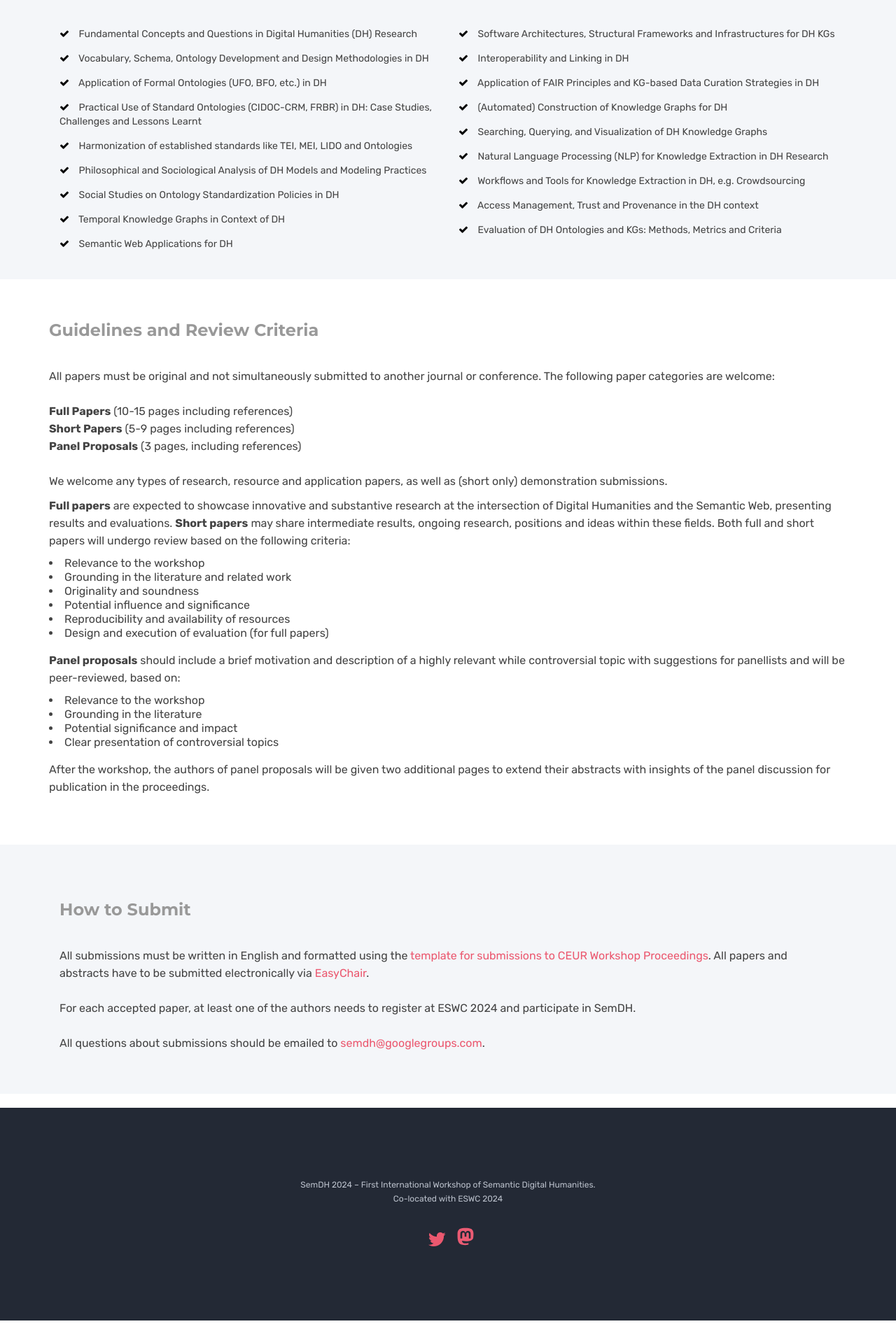
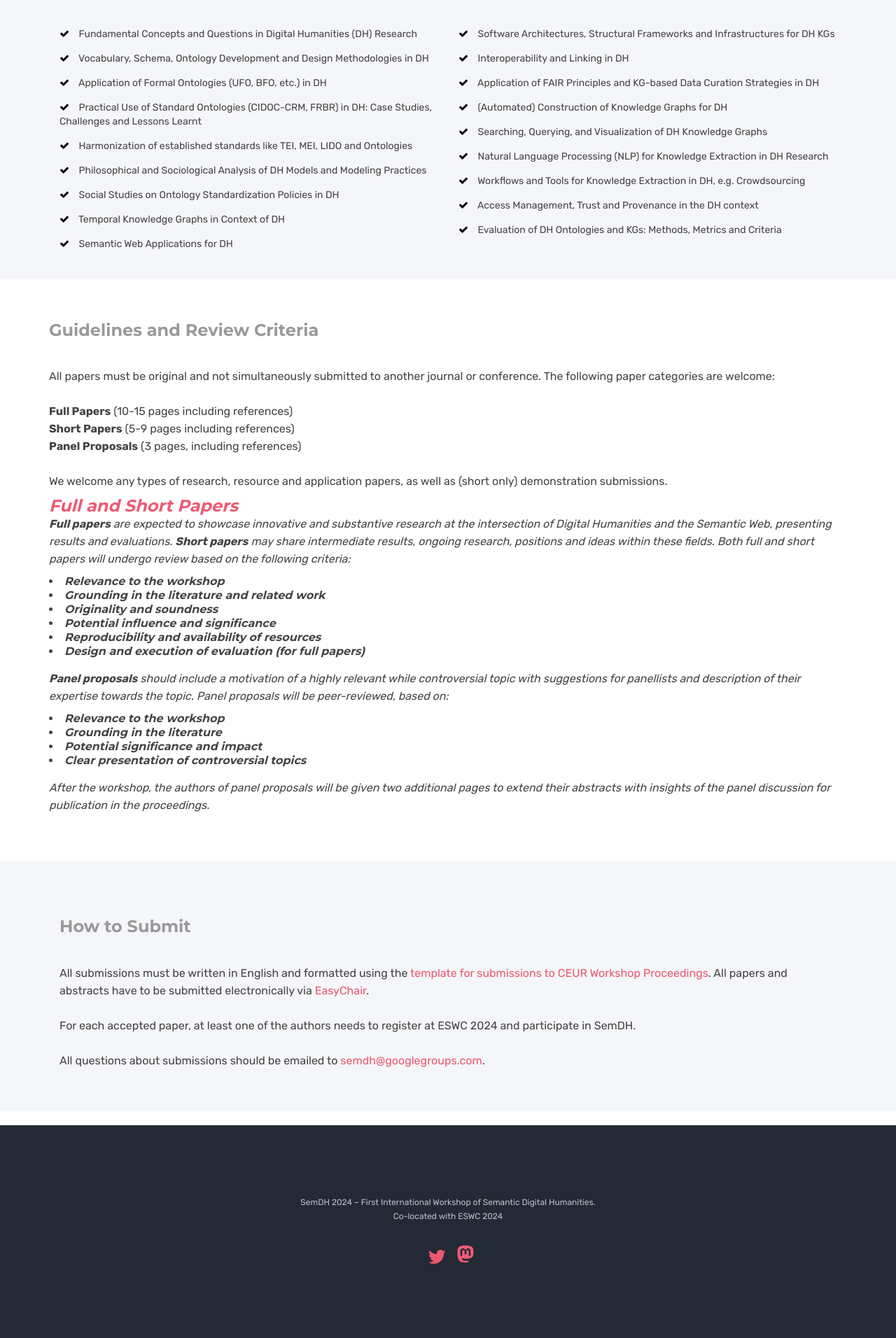
Before and after one commit to SemDH/semdh.github.io, a Jekyll site: the page built from callforpapers.html, in a window 1280 px wide. Shown: the part 765-2677 px from the top of the page at 70% size. Built offline with Jekyll 4.4.1, drawn with Linux system fonts in a browser that asks for light colours.

Commit message:
call for paper update

```diff
--- a/assets/css/custom.css
+++ b/assets/css/custom.css
@@ -24,6 +24,12 @@ h4 {
 h5 {
   font-size: 1.5rem !important;
   color: white;
+  font-style: italic;
+}
+
+.pink {
+  font-size: 1.5rem !important;
+  color: #eb5b73;
   font-style: italic;
 }
 
--- a/callforpapers.html
+++ b/callforpapers.html
@@ -167,6 +167,8 @@ canonical: https://semdh.github.io
         We welcome any types of research, resource and application papers, as
         well as (short only) demonstration submissions. <br />
 
+        <h5 class="pink">Full and Short Papers</h5-pink>
+
         <p class="lead"><strong>Full papers</strong> are expected to showcase innovative and substantive research at the intersection of Digital Humanities and the Semantic Web, presenting results and evaluations. <strong>Short papers</strong> may share intermediate results, ongoing research, positions and ideas within these fields. Both full and short papers will undergo review based on the following criteria: </p>
         <ul class="unorderedlist">
           <li>Relevance to the workshop</li>
@@ -177,9 +179,9 @@ canonical: https://semdh.github.io
           <li>Design and execution of evaluation (for full papers)</li>
         </ul>
 
-        <p class="lead"><strong>Panel proposals</strong> should include a brief motivation
-        and description of a highly relevant while controversial topic with
-        suggestions for panellists and will be peer-reviewed, based on: </p>
+        <p class="lead"><strong>Panel proposals</strong> should include a motivation
+        of a highly relevant while controversial topic with
+        suggestions for panellists and description of their expertise towards the topic. Panel proposals will be peer-reviewed, based on: </p>
         <ul class="unorderedlist">
           <li>Relevance to the workshop</li>
           <li>Grounding in the literature</li>
```
Also changed, not shown: 2 other files.
